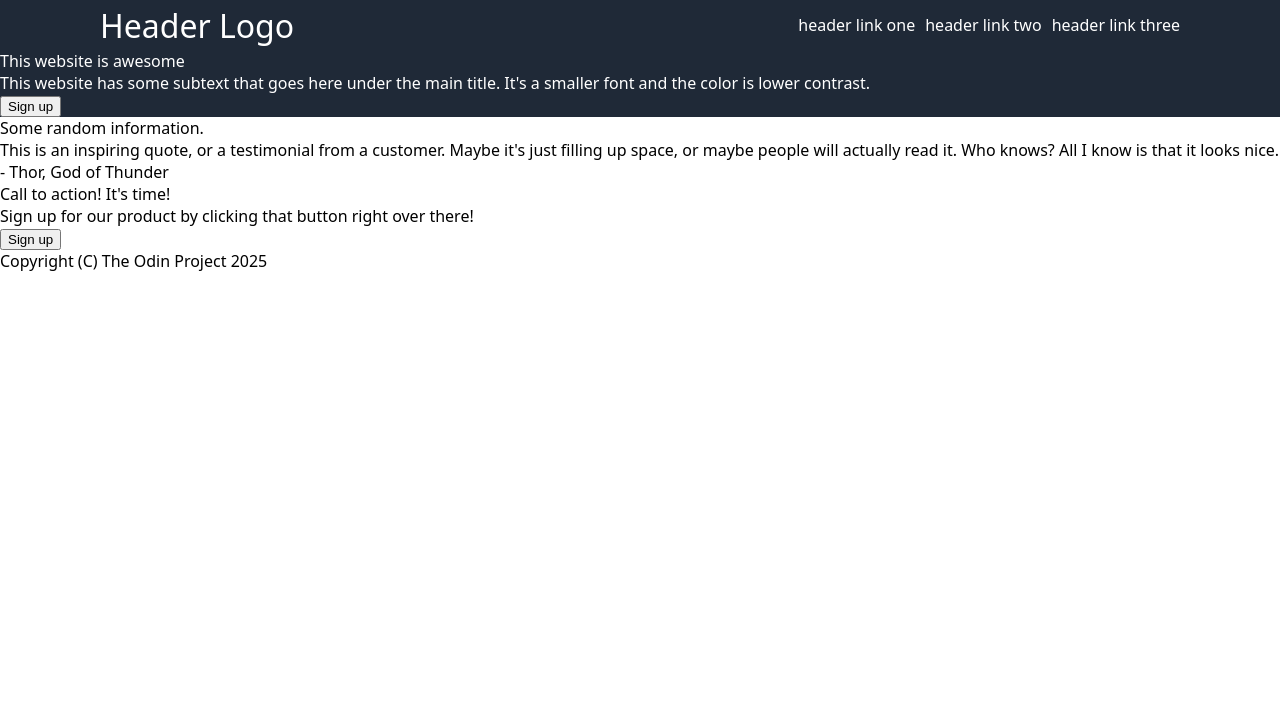
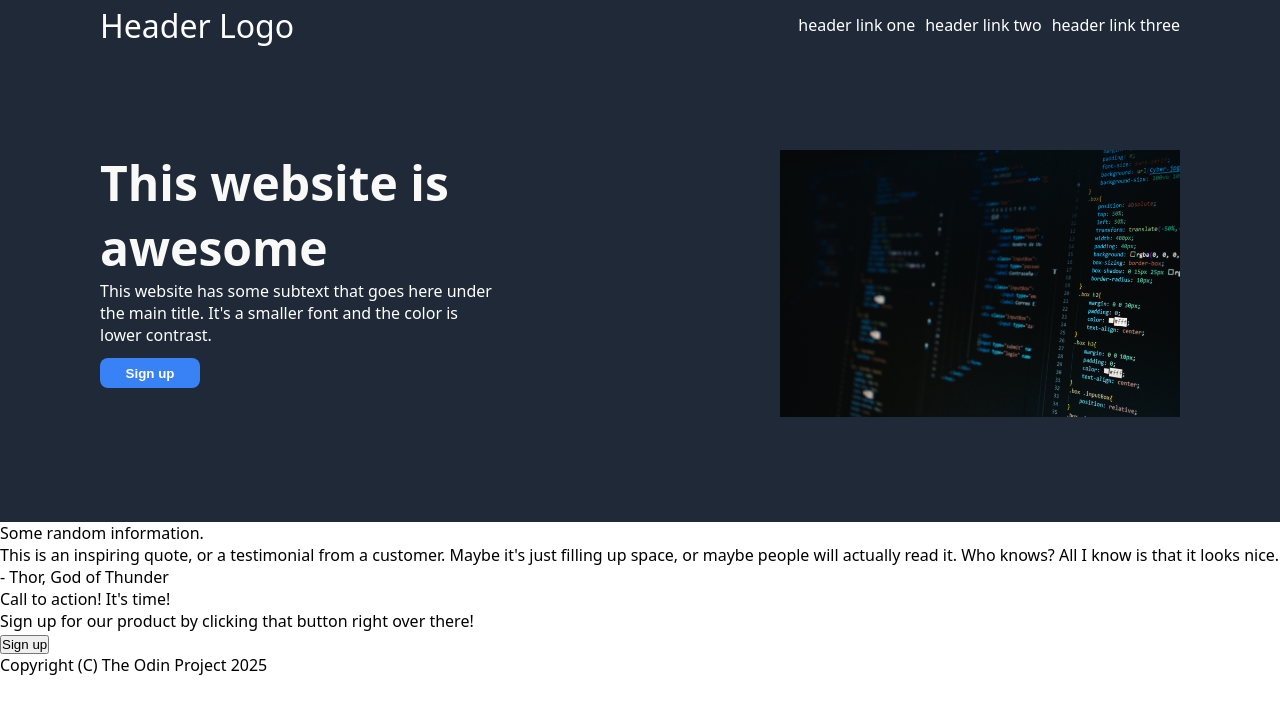
Before and after one commit to karote-karotajs/odin-landingpage, a plain HTML site: page index.html in a window 1280 px wide. Drawn offline with Linux system fonts and the light colour scheme.

Commit message:
Remove redundant divs from buttons

```diff
--- a/index.html
+++ b/index.html
@@ -26,12 +26,10 @@
                 <div class="subtext">
                     This website has some subtext that goes here under the main title. It's a smaller font and the color is lower contrast.
                 </div>
-                <div class="button">
                     <button>Sign up</button>
-                </div>
             </div>
             <div class="heroimage">
-                <img href="./images/css-image.jpg">
+                <img src="./images/css-image.jpg">
             </div>
 
         </div>
@@ -61,9 +59,7 @@
             <div class="subtext">
                 Sign up for our product by clicking that button right over there!
             </div>
-            <div class="button">
                 <button>Sign up</button>
-            </div>
         </div>
         <div class="footer">
             Copyright (C) The Odin Project 2025
--- a/styles.css
+++ b/styles.css
@@ -1,3 +1,9 @@
+* {
+    padding: 0;
+    margin: 0;
+    box-sizing: border-box;
+}
+
 body {
     font-family: system-ui, -apple-system, BlinkMacSystemFont, 'Segoe UI', Roboto, Oxygen, Ubuntu, Cantarell, 'Open Sans', 'Helvetica Neue', sans-serif;
     display: flex;
@@ -41,9 +47,35 @@ ul {
     display: flex;
     background-color: #1f2937;
     color: white;
+    justify-content: space-between;
+    padding: 100px;
+    gap: 16px;
 }
 
 .herotext {
     display: flex;
     flex-direction: column;
+    width: 400px;
 }
+
+.herotext .text {
+    font-size: 48px;
+    font-weight: 600;
+    color: #f9faf8;
+}
+
+img {
+    max-width: 400px;
+    max-height: auto;
+}
+
+.herotext button {
+    background-color: #3882F6;
+    color: white;
+    border-radius: 8px;
+    width: 100px;
+    height: 30px;
+    border: none;
+    font-weight: 600;
+    margin-top: 12px;
+}
```
